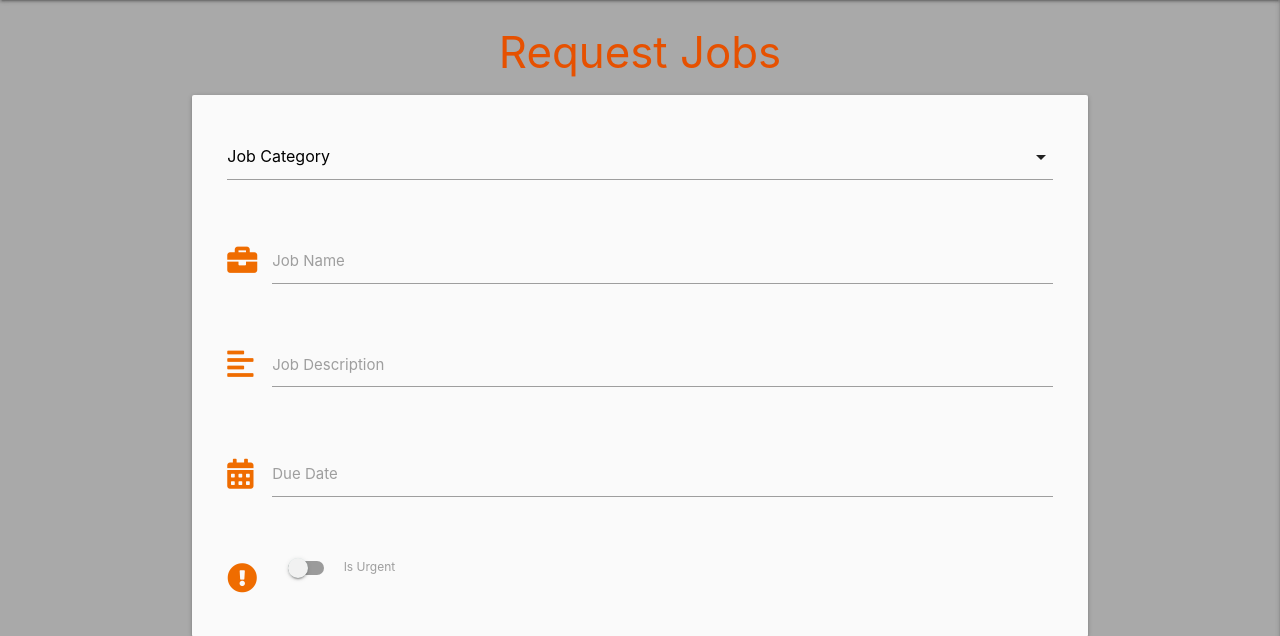
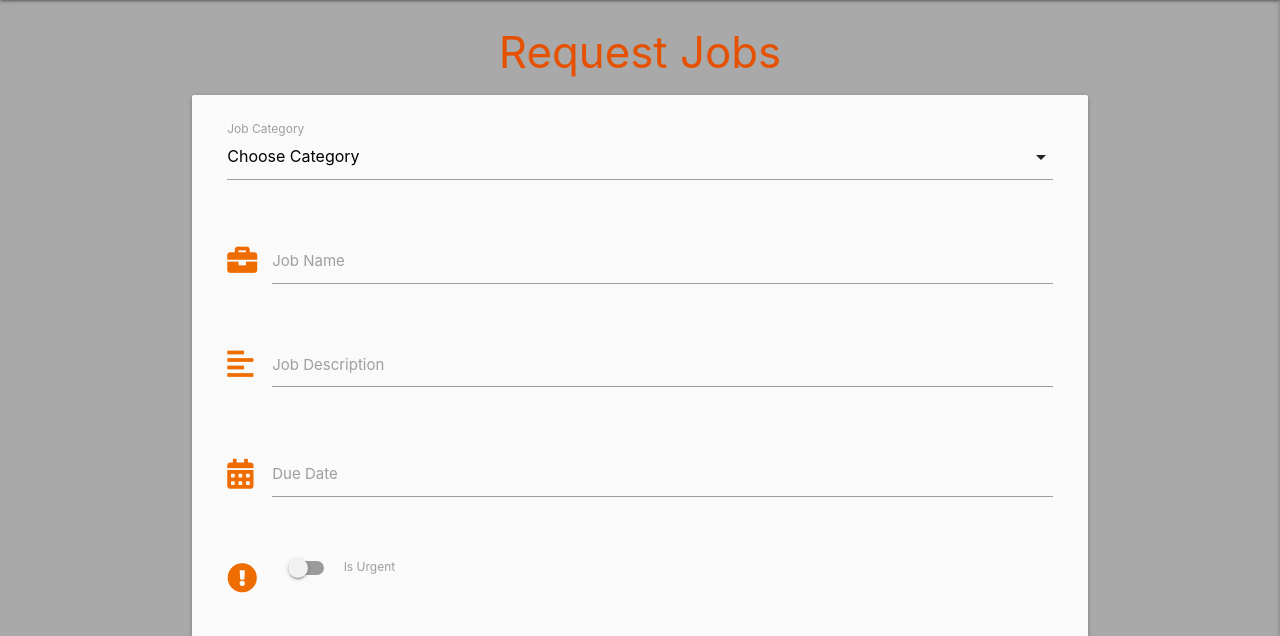
Before and after one commit to Code-Institute-Submissions/local-business-project-3, a Flask app: page /request_job in a window 1280 px wide. Shown: the part 64-700 px from the top of the page. Run offline with Flask 2, Linux system fonts and the light colour scheme; data that the repository does not hold is empty; some libraries are stand-ins or nearby versions.

Commit message:
Add categories dropdown

```diff
--- a/app.py
+++ b/app.py
@@ -99,7 +99,8 @@ def logout():
 
 @app.route("/request_job")
 def request_job():
-    return render_template("request_job.html")
+    categories = mongo.db.categories.find().sort("job_category", 1)
+    return render_template("request_job.html", categories=categories)
 
 
 if __name__ == "__main__":
--- a/static/js/script.js
+++ b/static/js/script.js
@@ -2,6 +2,7 @@ $(document).ready(function(){
     $(".sidenav").sidenav({edge: "right"});
     $('.collapsible').collapsible();
      $('.tooltipped').tooltip();
+     $('select').formSelect();
      $('.datepicker').datepicker({
          format: "dd mmmm, yyyy",
          yearRange: 2,
@@ -10,5 +11,4 @@ $(document).ready(function(){
              done: "Select"
          }
      });
-     $('select').formSelect();
   });
--- a/templates/request_job.html
+++ b/templates/request_job.html
@@ -7,13 +7,13 @@
     <form class="col s12" method="POST" action="">
         <div class="row">
             <div class="input-field col s12">
-                <select>
-                    <option value="" disabled selected>Job Category</option>
-                    <option value="1">DIY</option>
-                    <option value="2">Food</option>
-                    <option value="3">Health & Beauty</option>
-                    <option value="4">Fitness</option>
+                <select id="job_category" name="job_category" class="validate" required>
+                    <option value="" disabled selected>Choose Category</option>
+                    {% for category in categories %}
+                        <option value="{{ category.job_category }}">{{ category.job_category }}</option>
+                    {% endfor %}
                 </select>
+                <label for="job_category">Job Category</label>
             </div>
         </div>
         <div class="row">
```
